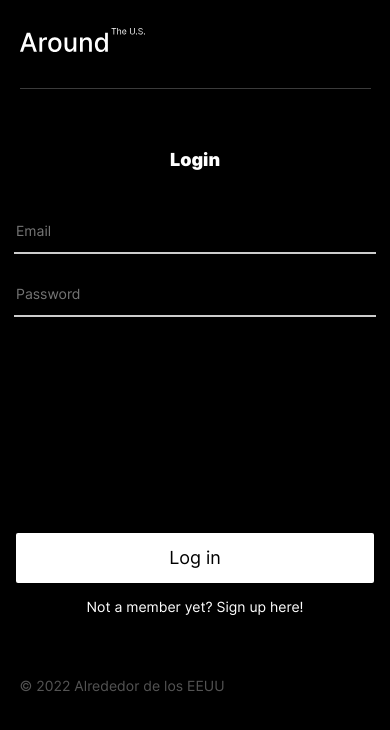
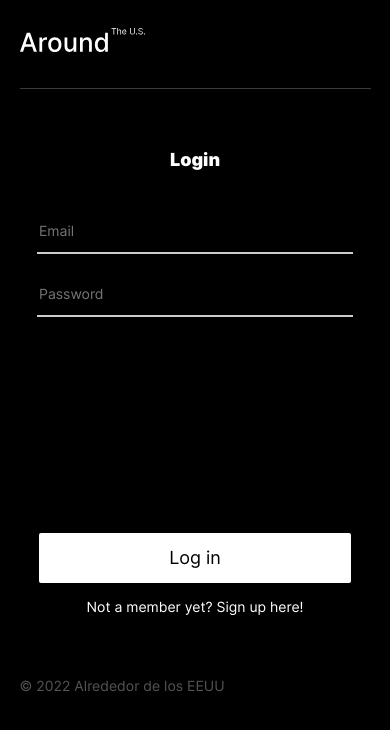
Before and after one commit to aegisnull/react-around-auth_es, a React (Create React App) app: page /signin in a window 390 px wide. Shown: the top 730 px of the page. Built offline with nearby package versions, Linux system fonts and the light colour scheme; no server answers.

Commit message:
style: make login form responsive

```diff
--- a/src/blocks/login/__form/login__form.css
+++ b/src/blocks/login/__form/login__form.css
@@ -6,3 +6,9 @@
   margin: auto;
   padding-top: 60px;
 }
+
+@media screen and (max-width: 415px) {
+  .login__form {
+    width: 80vw;
+  }
+}
```
